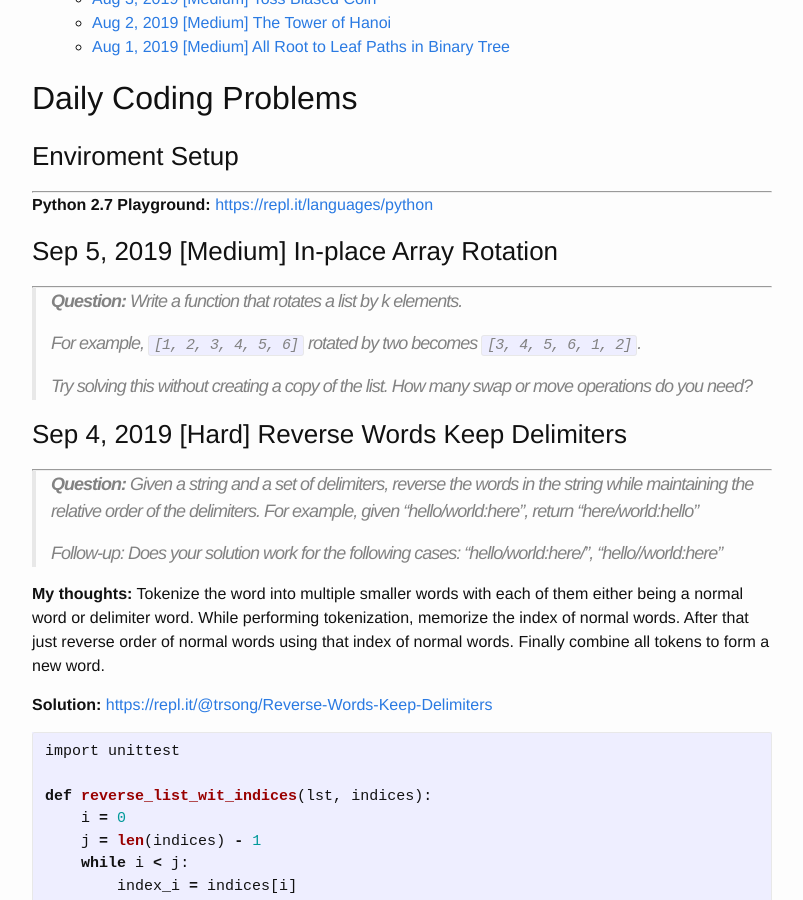
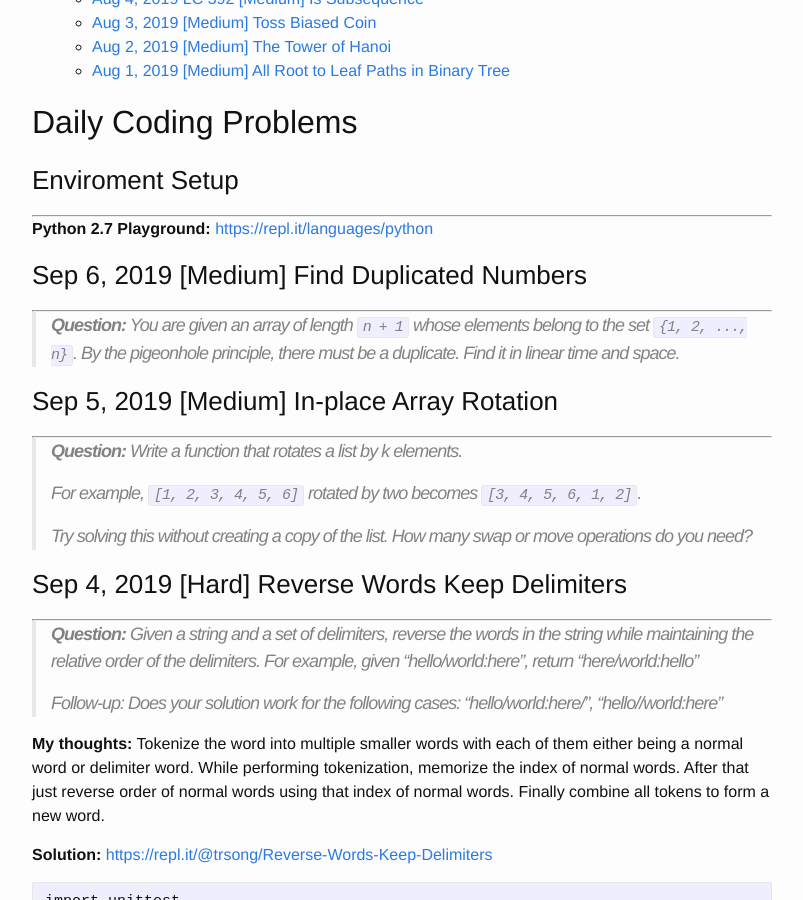
Before and after one commit to trsong/trsong.github.io, a Jekyll site: the page built from _posts/2019-08-01-DailyQuestionsAug.md, in a window 1280 px wide and 900 px high, scrolled down 1245 px. Shown: the whole window, without its empty margins (238-1041 px from the left). Built offline with Jekyll 4.4.1, drawn with Linux system fonts in a browser that asks for light colours; some of the changed text lies outside the part shown.

Commit message:
Add Sep 6 Question

```diff
--- a/_posts/2019-08-01-DailyQuestionsAug.md
+++ b/_posts/2019-08-01-DailyQuestionsAug.md
@@ -14,6 +14,31 @@ categories: Python/Java
 
 **Python 2.7 Playground:** [https://repl.it/languages/python](https://repl.it/languages/python)
 
+
+<!--
+Hard
+
+This problem was asked by Uber.
+
+Given a tree where each edge has a weight, compute the length of the longest path in the tree.
+
+For example, given the following tree:
+
+   a
+  /|\
+ b c d
+    / \
+   e   f
+  / \
+ g   h
+and the weights: a-b: 3, a-c: 5, a-d: 8, d-e: 2, d-f: 4, e-g: 1, e-h: 1, the longest path would be c -> a -> d -> f, with a length of 17.
+
+The path does not have to pass through the root, and each node can have any amount of children.
+-->
+
+### Sep 6, 2019 \[Medium\] Find Duplicated Numbers
+---
+> **Question:** You are given an array of length `n + 1` whose elements belong to the set `{1, 2, ..., n}`. By the pigeonhole principle, there must be a duplicate. Find it in linear time and space.
 
 ### Sep 5, 2019 \[Medium\] In-place Array Rotation
 ---
```
